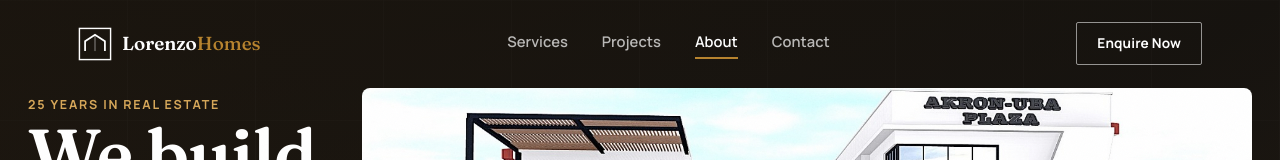
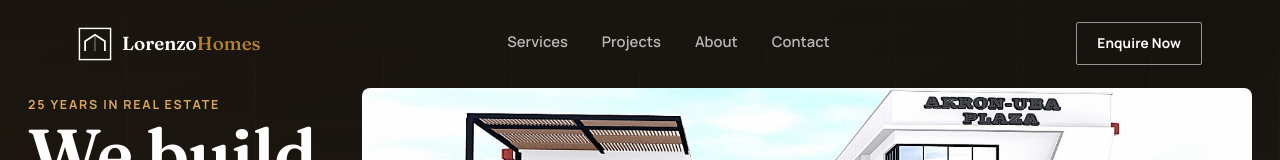
Before and after one commit to M360-Suites/lorenzo-homes, a Next.js app: page / in a window 1280 px wide. Shown: the top 160 px of the page. Built offline with nearby package versions, Linux system fonts and the light colour scheme.

Commit message:
Make header route-aware and drop section tracking

```diff
--- a/components/Header.tsx
+++ b/components/Header.tsx
@@ -1,6 +1,7 @@
 "use client";
 import { useEffect, useState } from "react";
 import Link from "next/link";
+import { usePathname } from "next/navigation";
 
 const NAV = [
   { href: "/services", label: "Services" },
@@ -10,16 +11,18 @@ const NAV = [
   { href: "/contact", label: "Contact" },
 ];
 
-const LIGHT_ROUTES = ["/contact", "/about", "/sales", "/services"];
+// Only the home page gets the transparent-until-scroll treatment
+const HERO_ROUTES = ["/", "/projects", "/sales"];
 
 export default function Header() {
   const [scrolled, setScrolled] = useState(false);
   const [open, setOpen] = useState(false);
   const [linksVisible, setLinksVisible] = useState(false);
-  const [activeSection, setActiveSection] = useState("");
 
-  const solidBg = scrolled;
-  const isActive = (href: string) => activeSection === href.slice(1);
+  const pathname = usePathname();
+  // Transparent only on home page; all other pages show solid header immediately
+  const solidBg = scrolled || !HERO_ROUTES.includes(pathname);
+  const isActive = (href: string) => pathname === href;
 
   const STAGGER = 60;
   const DURATION = 400;
@@ -48,28 +51,6 @@ export default function Header() {
       return () => clearTimeout(t);
     }
   }, [open]);
-
-  // ← only new code: track which section is in view
-  useEffect(() => {
-    const observers: IntersectionObserver[] = [];
-    NAV.forEach(({ href }) => {
-      const id = href.slice(1);
-      const el = document.getElementById(id);
-      if (!el) return;
-      const obs = new IntersectionObserver(
-        ([entry]) => {
-          if (entry.isIntersecting) setActiveSection(id);
-        },
-        {
-          threshold: 0,
-          rootMargin: "-40% 0px -55% 0px",
-        },
-      );
-      obs.observe(el);
-      observers.push(obs);
-    });
-    return () => observers.forEach((o) => o.disconnect());
-  }, []);
 
   const close = () => setOpen(false);
 
```
